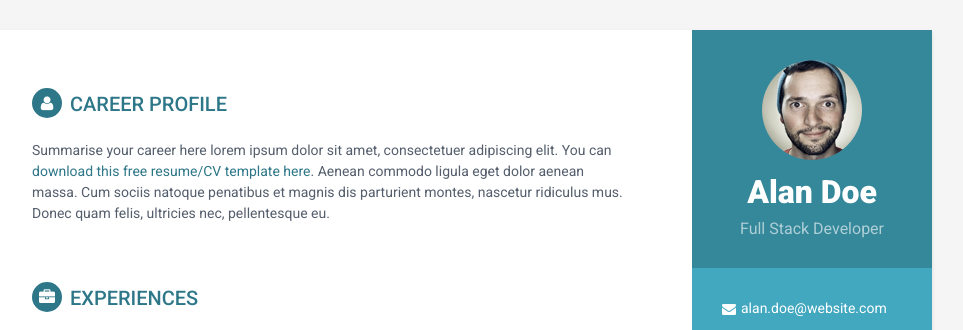
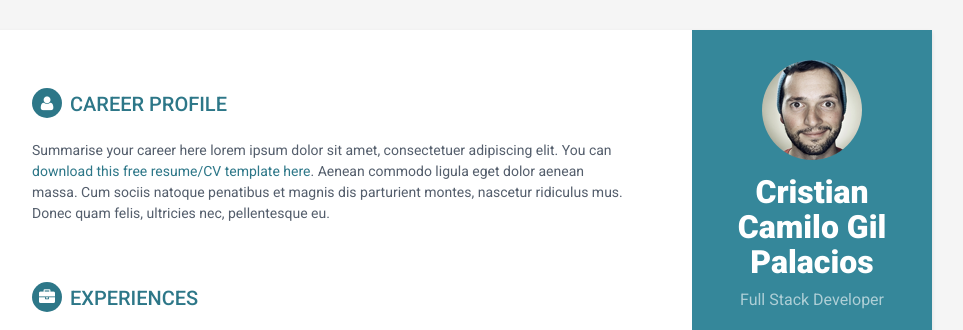
Before and after one commit to xriley/Orbit-Theme, a plain HTML site: page index.html in a window 1280 px wide. Shown: the top 330 px of the page, without its empty margins (188-1151 px from the left). Drawn offline with Linux system fonts and the light colour scheme.

Commit message:
Update index.html

```diff
--- a/index.html
+++ b/index.html
@@ -31,7 +31,7 @@
         <div class="sidebar-wrapper">
             <div class="profile-container">
                 <img class="profile" src="assets/images/profile.png" alt="" />
-                <h1 class="name">Alan Doe</h1>
+                <h1 class="name">Cristian Camilo Gil Palacios</h1>
                 <h3 class="tagline">Full Stack Developer</h3>
             </div><!--//profile-container-->
 
```
